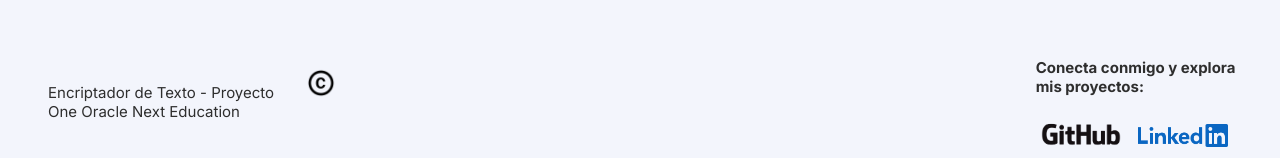
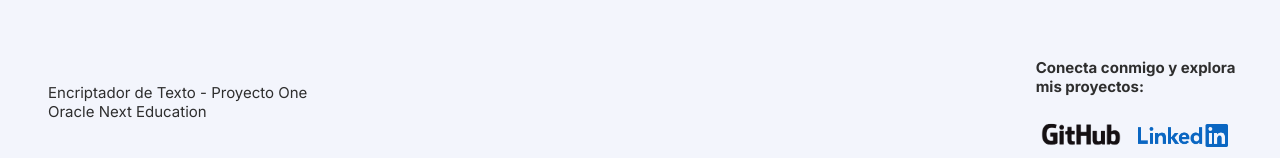
Before and after one commit to Tho3197/encriptador-mensajes, a plain HTML site: page index.html in a window 1280 px wide. Shown: the part 650-808 px from the top of the page. Drawn offline with Linux system fonts and the light colour scheme.

Commit message:
Update index.html

```diff
--- a/index.html
+++ b/index.html
@@ -56,7 +56,6 @@
     <footer class="pie_pagina">
         <div class="grupo-1">
             <div class="box">
-                <img src="./assets/imagenes/logocopy.png" style="float: right" alt="logocopy">
                 <p>Encriptador de Texto - Proyecto One Oracle Next Education</p>
             </div>
             <div class="box">
```
